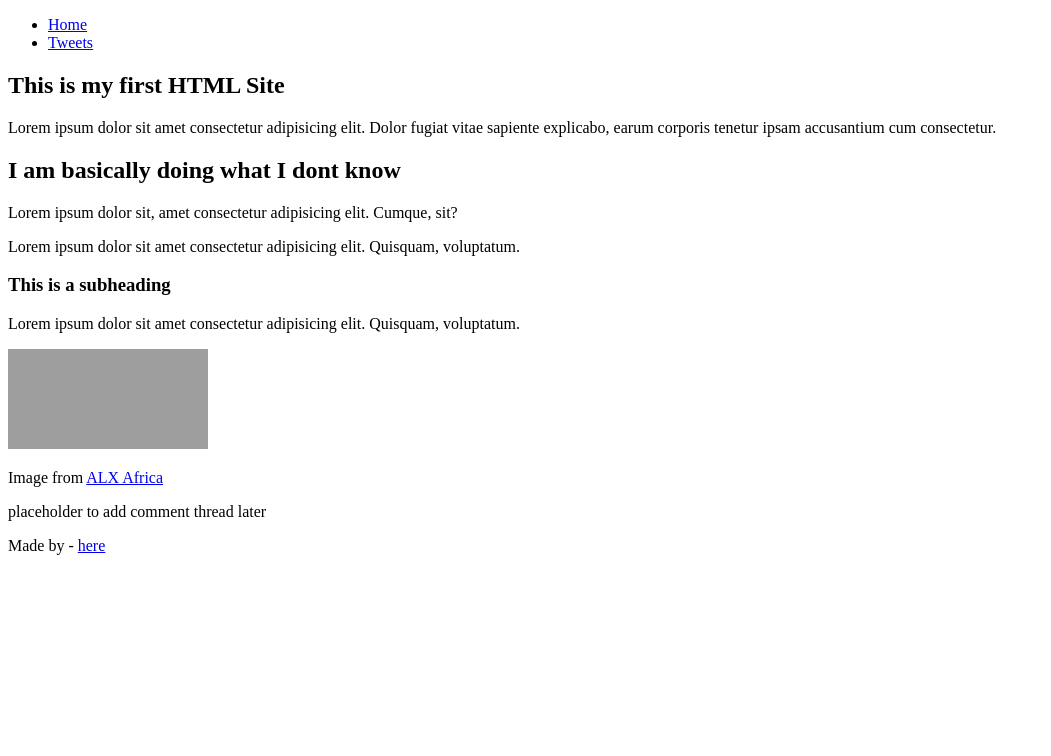
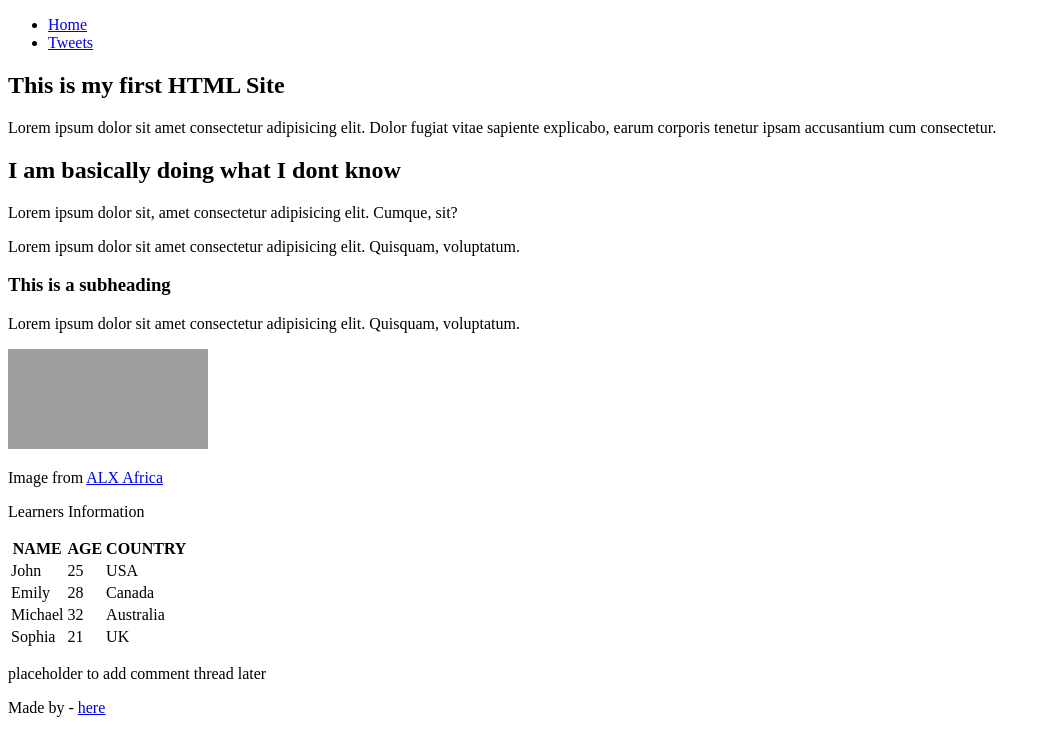
Before and after one commit to Josh-cpanel/My_First_Portfolio, a plain HTML site: page html_basic/index.html in a window 1280 px wide. Shown: the whole page, without its empty margins (0-1051 px from the left). Drawn offline with Linux system fonts and the light colour scheme; grey boxes are pictures that could not be loaded.

Commit message:
add a table of learner

```diff
--- a/html_basic/index.html
+++ b/html_basic/index.html
@@ -26,6 +26,38 @@
 
          <img src="https://i.ibb.co/gTDZZT8/ALX-Logo-07.png" alt="This image has a ALX Logo" width="200" height="100">
         <p>Image from <a href="https://alxafrica.com/">ALX Africa</a></p>
+        <p>Learners Information</p>
+        <table>
+            <thead>
+                <tr>
+                    <th>NAME</th>
+                    <th>AGE</th>
+                    <th>COUNTRY</th>
+                </tr>
+            </thead>
+            <tbody>
+                <tr>
+            <td>John</td>
+            <td>25</td>
+            <td>USA</td>
+          </tr>
+          <tr>
+            <td>Emily</td>
+            <td>28</td>
+            <td>Canada</td>
+          </tr>
+          <tr>
+            <td>Michael</td>
+            <td>32</td>
+            <td>Australia</td>
+          </tr>
+          <tr>
+            <td>Sophia</td>
+            <td>21</td>
+            <td>UK</td>
+          </tr>
+            </tbody>
+        </table>
         </article>
         <aside>
       <p>placeholder to add comment thread later</p>
```
